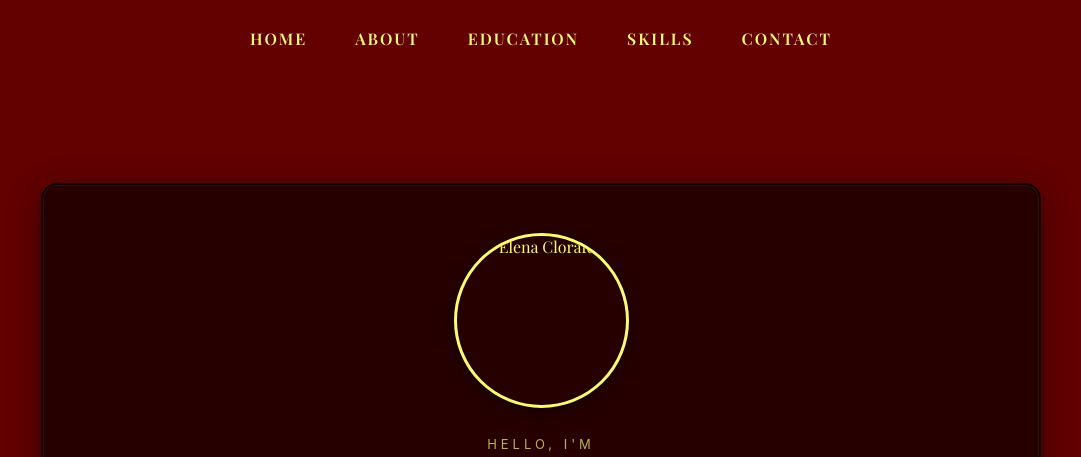
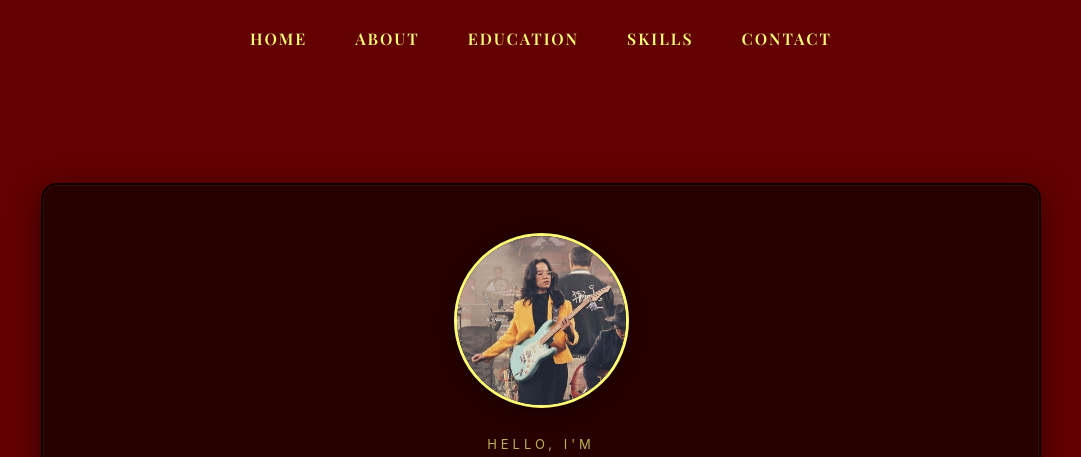
Before and after one commit to clrms/personal-website, a plain HTML site: page Integ.html in a window 1280 px wide. Shown: the top 457 px of the page, without its empty margins (99-1180 px from the left). Drawn offline with nearby package versions, Linux system fonts and the light colour scheme.

Commit message:
Update Integ.html

```diff
--- a/Integ.html
+++ b/Integ.html
@@ -29,7 +29,7 @@
 
       <div class="image-container" id="photo">
         <!-- Replace with your image path -->
-        <img src="edit" alt="Elena Clorafel" id="profileImg">
+        <img src="edit.jpg" alt="Elena Clorafel" id="profileImg">
       </div>
 
       <p class="greeting">Hello, I'm</p>
```
